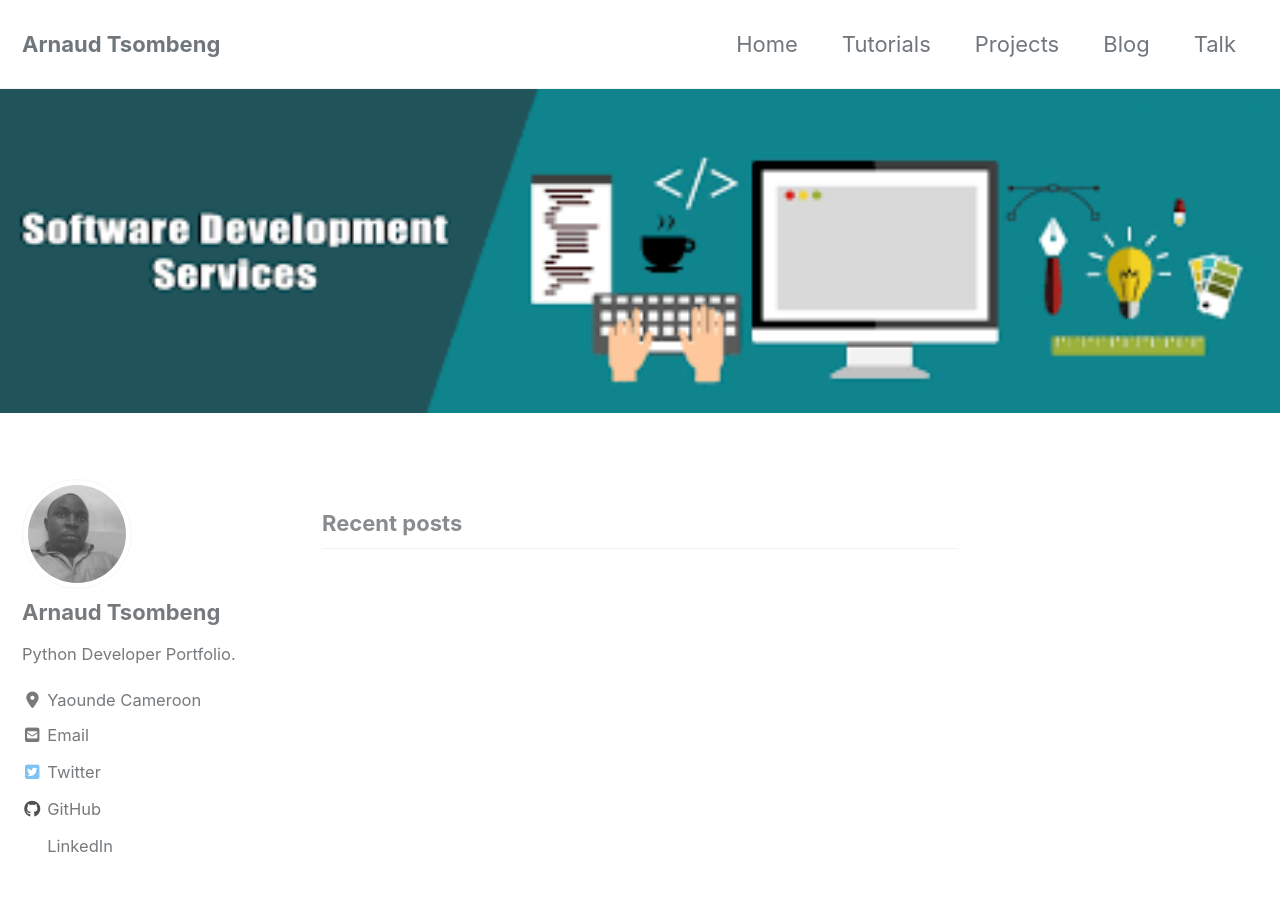
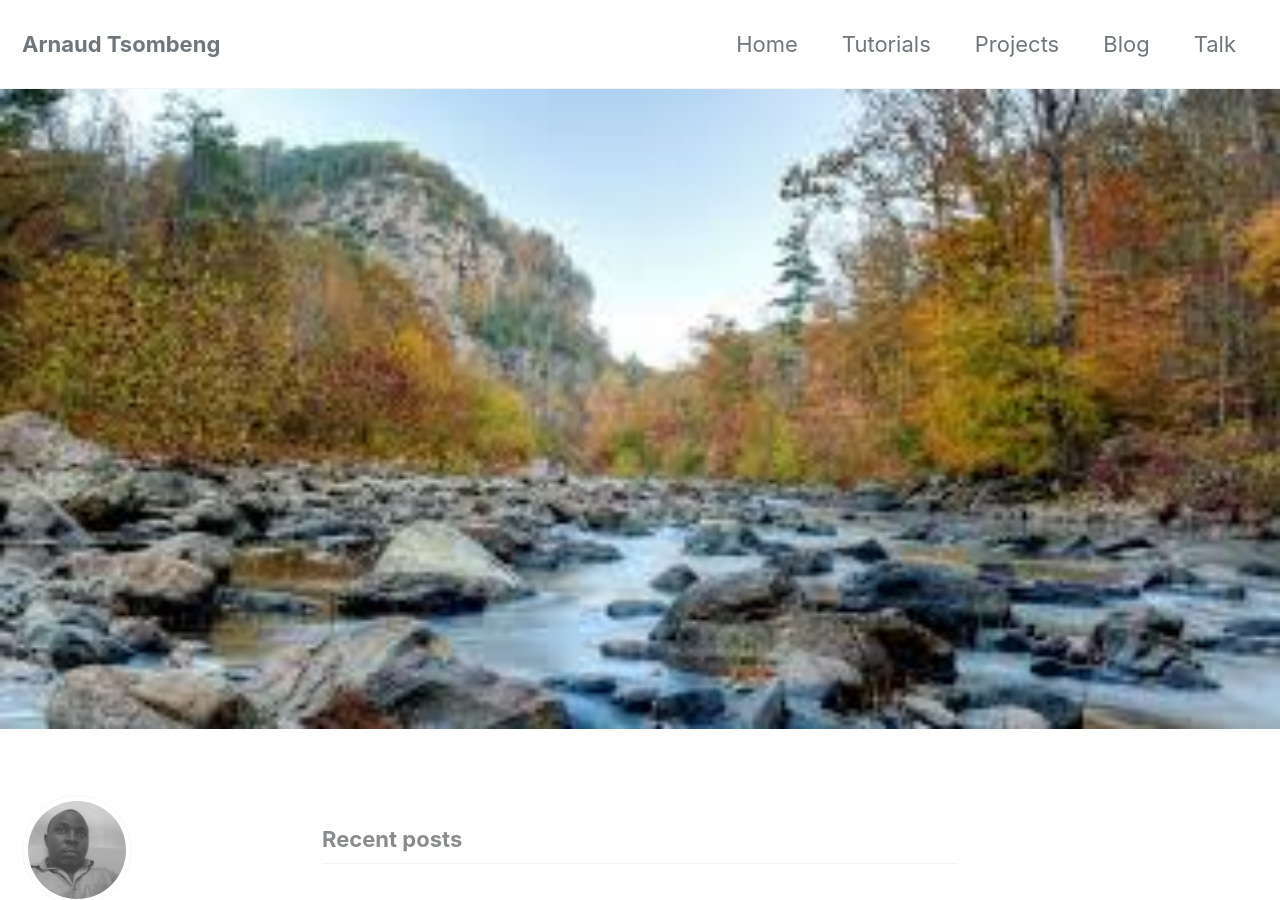
Before and after one commit to Nkarnaud/nkarnaud.github.io, a Jekyll site: the page built from index.html, in a window 1280 px wide and 900 px high. Built offline with Jekyll 4.4.1, drawn with Linux system fonts in a browser that asks for light colours; cached includes are drawn as plain includes; nearby versions of some CDN libraries; the list of posts is cut into pages by our own code.

Commit message:
profile update

```diff
--- a/index.html
+++ b/index.html
@@ -2,5 +2,5 @@
 layout: home
 author_profile: true
 header:
-  image: "/images/background.png"
+  image: "/images/background.jpeg"
 ---
```
Also changed, not shown: images/background.jpeg (added), images/background.png (deleted).
